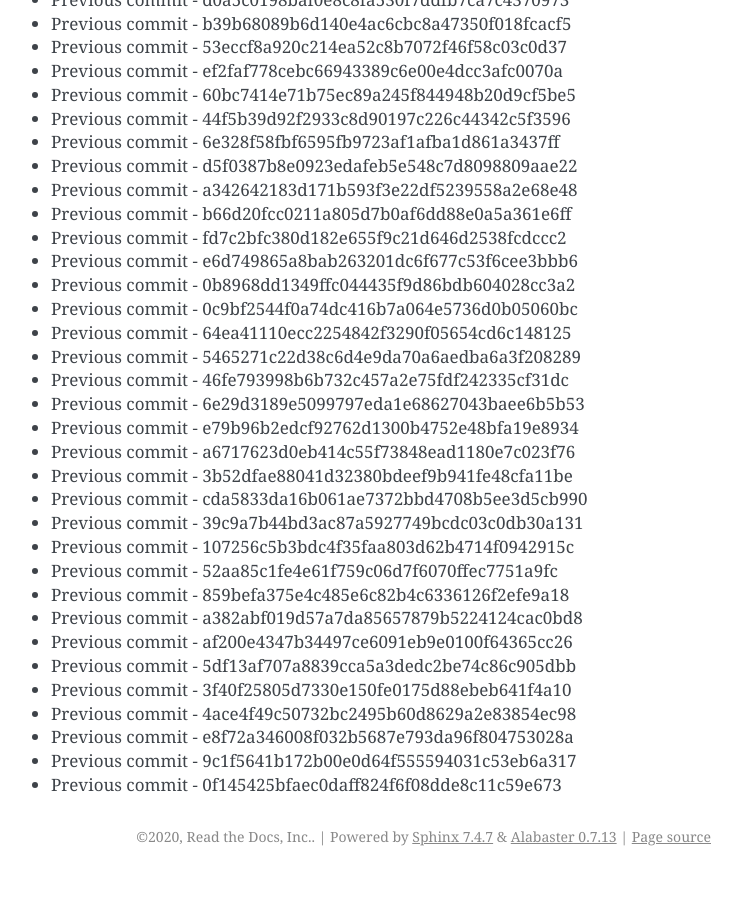
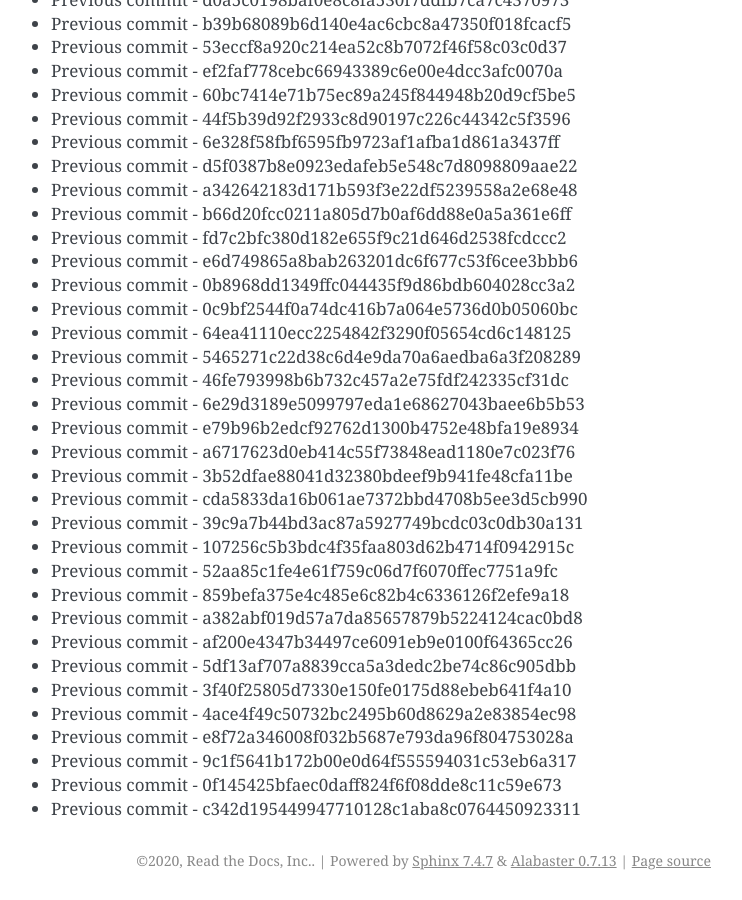
Before and after one commit to readthedocs/rtd-git-stresstest, a Sphinx documentation site: the page built from docs/updates.rst, in a window 1280 px wide and 900 px high, scrolled down 61790 px. Shown: the whole window, without its empty margins (399-1141 px from the left). Built offline with Sphinx 7.4.7, drawn with Linux system fonts in a browser that asks for light colours; before the commit the page ends 62666 px from its top, so only the background shows below that.

Commit message:
Generating commit from previous: c342d195449947710128c1aba8c0764450923311

```diff
--- a/docs/updates.rst
+++ b/docs/updates.rst
@@ -2628,3 +2628,4 @@ It can be tested for any performance characteristics.
 * Previous commit - e8f72a346008f032b5687e793da96f804753028a
 * Previous commit - 9c1f5641b172b00e0d64f555594031c53eb6a317
 * Previous commit - 0f145425bfaec0daff824f6f08dde8c11c59e673
+* Previous commit - c342d195449947710128c1aba8c0764450923311
```
